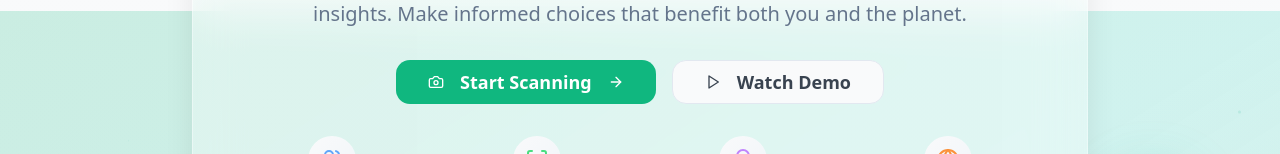
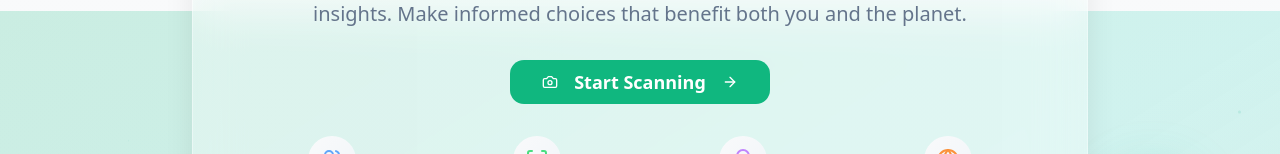
Before and after one commit to tirthgoyani11/ecosnap-aiv1, a React (Vite) app: page / in a window 1280 px wide. Shown: the part 453-607 px from the top of the page. Built offline with nearby package versions, Linux system fonts and the light colour scheme; no server answers.

Commit message:
fix: Update navigation link for Discover page to point to the correct route and remove unused demo button from IndexEnhanced

```diff
--- a/src/components/NavBar.tsx
+++ b/src/components/NavBar.tsx
@@ -24,7 +24,7 @@ const authenticatedNavItems = [
   { name: "Scanner", href: "/scanner", icon: Scan },
   { name: "Bulk Scan", href: "/bulk", icon: Menu },
   { name: "Dashboard", href: "/dashboard", icon: Zap },
-  { name: "Discover", href: "/discover", icon: Search },
+  { name: "Discover", href: "/discover-new", icon: Search },
   { name: "Leaderboard", href: "/leaderboard", icon: Trophy },
 ];
 
--- a/src/pages/IndexEnhanced.tsx
+++ b/src/pages/IndexEnhanced.tsx
@@ -227,7 +227,7 @@ export default function IndexEnhanced() {
               </AnimatedElement>
 
               {/* Enhanced Action Buttons */}
-              <AnimatedElement animation="fadeInUp" delay={800} className="flex flex-col sm:flex-row gap-4 justify-center mb-8">
+              <AnimatedElement animation="fadeInUp" delay={800} className="flex justify-center mb-8">
                 <Link to={isAuthenticated ? "/dashboard" : "/scanner"}>
                   <Button
                     size="lg"
@@ -238,14 +238,6 @@ export default function IndexEnhanced() {
                     <ArrowRight className="ml-2 h-5 w-5 group-hover:translate-x-1 transition-transform" />
                   </Button>
                 </Link>
-                <Button
-                  variant="outline"
-                  size="lg"
-                  className="glass-button px-8 py-4 text-lg font-semibold group hover:bg-white/10 transition-all duration-300"
-                >
-                  <Play className="mr-2 h-4 w-4 group-hover:scale-110 transition-transform" />
-                  Watch Demo
-                </Button>
               </AnimatedElement>
 
               {/* Live Stats with Animations */}
```
